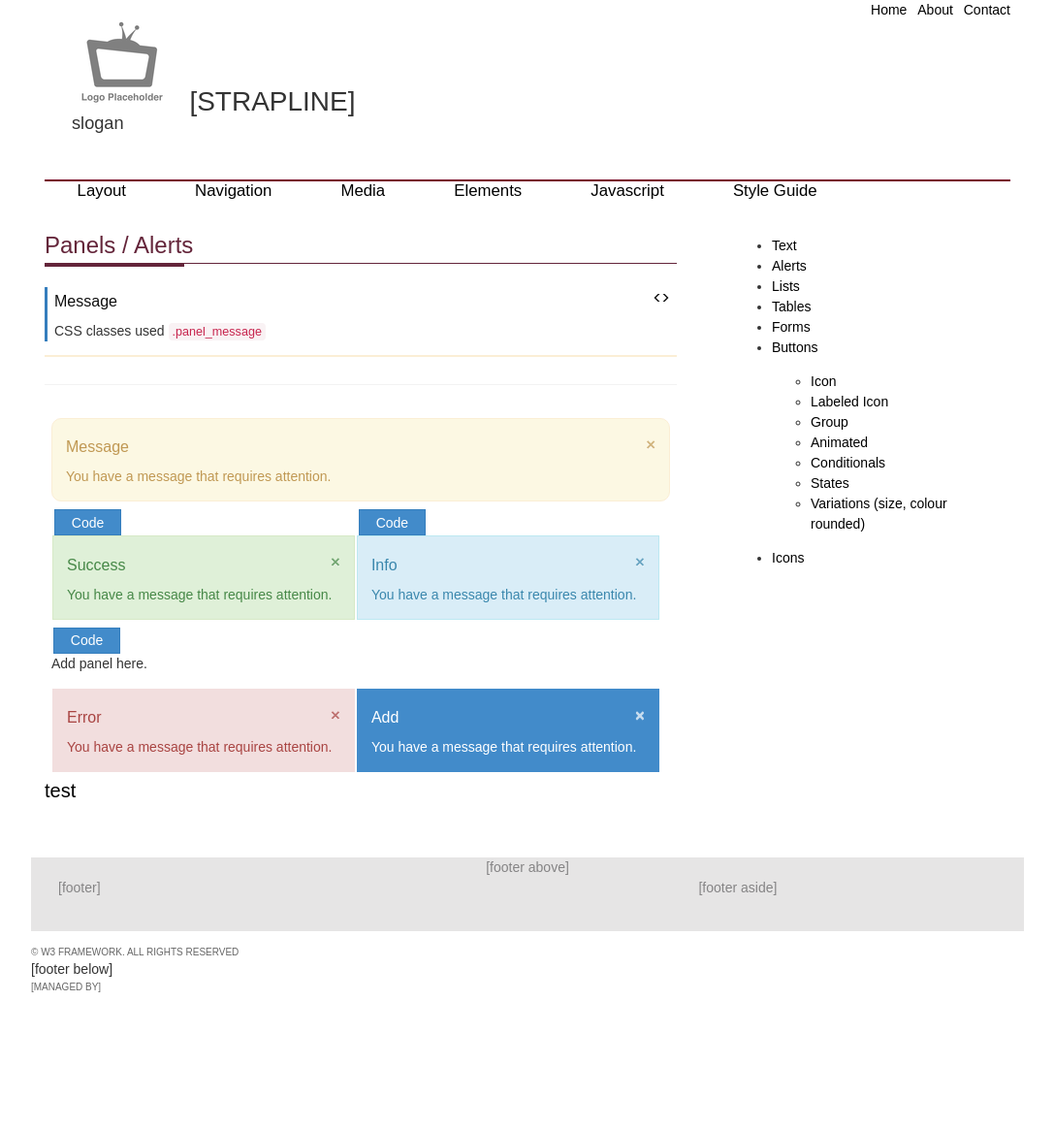
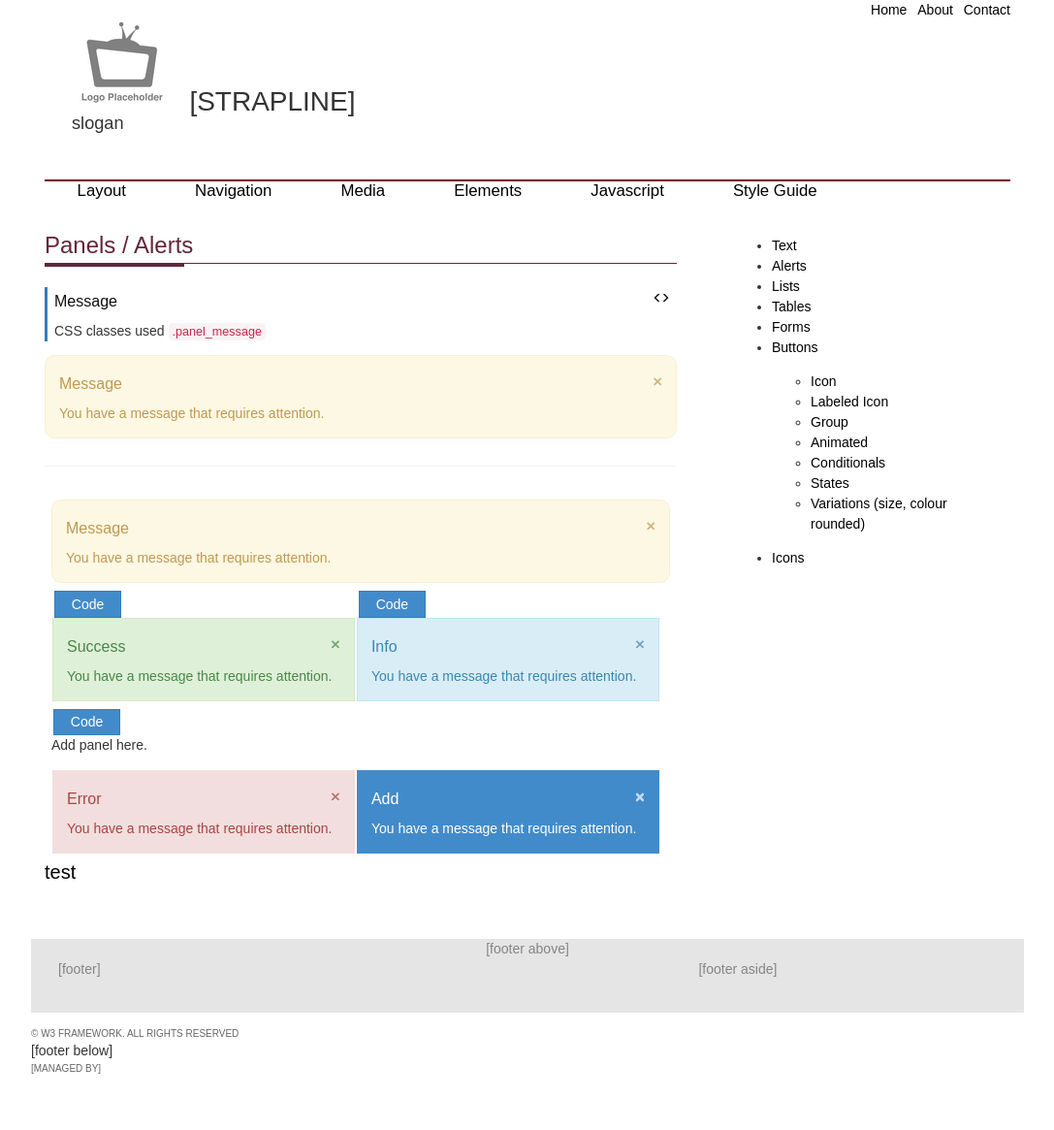
Before and after one commit to 2dpi/templates, a Jekyll site: the page built from www/elements/manual/elements/alerts.html, in a window 1280 px wide. Shown: the whole page at 97% size, without its empty margins (96-1183 px from the left). Built offline with Jekyll 4.4.1, drawn with Linux system fonts in a browser that asks for light colours; some web fonts are replaced; before the commit the page ends 1081 px from its top, so only the background shows below that.

Commit message:
adding pages

```diff
--- a/www/elements/manual/elements/alerts.html
+++ b/www/elements/manual/elements/alerts.html
@@ -14,7 +14,10 @@ description: w3 framework - elements
           <p>CSS classes used <code>.panel_message</code></p>
         </div>
         <div class="toggle_hide container_panel out_tight out_only_bottom group">
-          <div class="panel_message">
+          <div class="in_tight panel_message outline_rounder">
+            <a class="close" data-dismiss="alert">×</a>
+            <h4 class="panel-heading">Message</h4>
+            <div>You have a message that requires attention.</div>
           </div>
         </div>
         <div class="toggle_show container_panel out_tight out_only_bottom in_tight fill">
```
